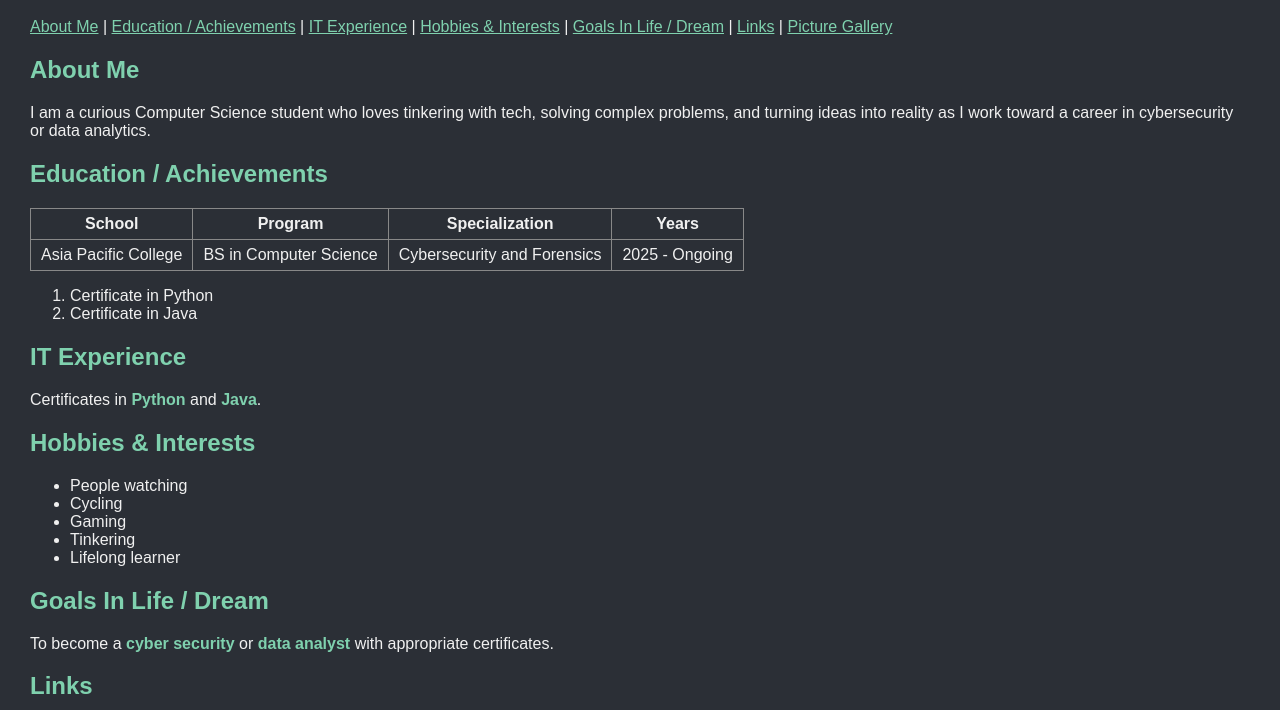
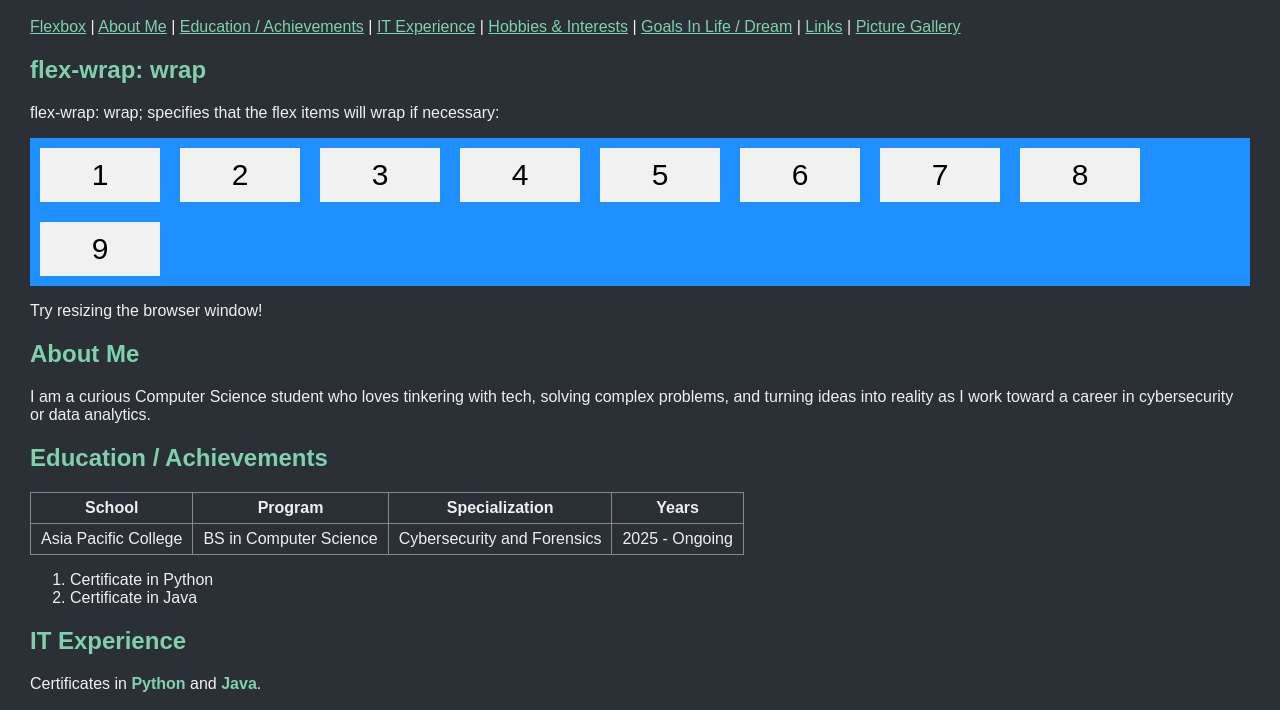
Before and after one commit to OLIIIl/WebProg-CF251-HTML-Lessons, a plain HTML site: page introduction/index.html in a window 1280 px wide. Shown: the part 70-780 px from the top of the page. Drawn offline with Linux system fonts and the light colour scheme.

Commit message:
Update title and add flexbox example in HTML

```diff
--- a/introduction/index.html
+++ b/introduction/index.html
@@ -3,7 +3,7 @@
 <head>
 <meta charset="UTF-8">
 <meta name="author" content="Charls Oliver Duka">
-<title>WEBPROG IT243</title>
+<title>WEBPROG CF251</title>
 <style>
   body { background-color: #2b2f36; color: #f0f0f0; font-family: Arial, sans-serif; margin: 30px; }
   a { color: #7fd1ae; }
@@ -11,6 +11,22 @@
   .highlight { font-weight: bold; color: #7fd1ae; }
   table { border-collapse: collapse; }
   th, td { border: 1px solid #888; padding: 6px 10px; }
+  #flexbox .container { color: #000000; }
+
+  .container {
+    display: flex;
+    flex-wrap: wrap;
+    background-color: DodgerBlue;
+  }
+
+  .container div {
+    background-color: #f1f1f1;
+    width: 100px;
+    margin: 10px;
+    padding: 10px;
+    text-align: center;
+    font-size: 30px;
+  }
 </style>
 </head>
 <body>
@@ -18,6 +34,7 @@
 <h1 id="top">Personal Profile Web page of Charls Oliver Duka</h1>
 
 <p>
+<a href="#flexbox">Flexbox</a> |
 <a href="#about">About Me</a> |
 <a href="#education">Education / Achievements</a> |
 <a href="#experience">IT Experience</a> |
@@ -26,6 +43,26 @@
 <a href="#links">Links</a> |
 <a href="#gallery">Picture Gallery</a>
 </p>
+
+<div id="flexbox">
+<h2>flex-wrap: wrap</h2>
+
+<p>flex-wrap: wrap; specifies that the flex items will wrap if necessary:</p>
+
+<div class="container">
+  <div>1</div>
+  <div>2</div>
+  <div>3</div>
+  <div>4</div>
+  <div>5</div>
+  <div>6</div>
+  <div>7</div>
+  <div>8</div>
+  <div>9</div>
+</div>
+
+<p>Try resizing the browser window!</p>
+</div>
 
 <div id="about">
 <h2>About Me</h2>
```
